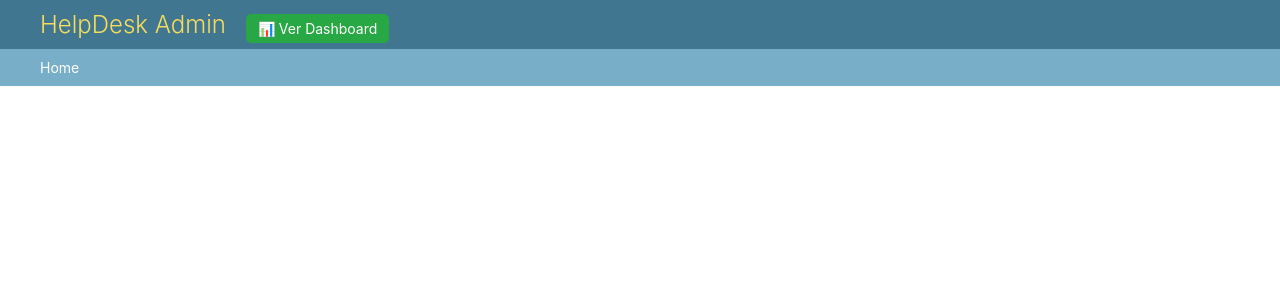
After one commit to restsistemas2-dotcom/helpdesk, a Django app: template tickets/templates/admin/base_site.html in a window 1280 px wide. The commit adds this page. Shown: the top 300 px of the page. Run offline with Django 4.2, Linux system fonts and the light colour scheme; the template is opened without the code that fills it, so the values that code supplies are empty.

Commit message:
dashboard button only in admin

```diff
--- /dev/null
+++ b/tickets/templates/admin/base_site.html
@@ -0,0 +1,20 @@
+{% extends "admin/base.html" %}
+
+{% block branding %}
+<h1 id="site-name">
+    HelpDesk Admin
+</h1>
+
+<div style="margin-top:10px;">
+    <a href="/dashboard/" style="
+        background:#28a745;
+        color:white;
+        padding:6px 12px;
+        border-radius:5px;
+        text-decoration:none;
+        font-size:14px;
+    ">
+        📊 Ver Dashboard
+    </a>
+</div>
+{% endblock %}
--- a/tickets/templates/tickets/crear.html
+++ b/tickets/templates/tickets/crear.html
@@ -69,7 +69,6 @@
 
 <div class="top-bar">
    Usuario: {{ request.user.username }}
-	<a href="{% url 'dashboard' %}" class="btn-dashboard">📊 Dashboard</a>
     <a href="{% url 'logout' %}">Cerrar sesión</a>
 </div>
 		<style>
--- a/tickets/views.py
+++ b/tickets/views.py
@@ -17,7 +17,10 @@ from datetime import timedelta
 
 from .models import Ticket
 
-@login_required
+def es_admin(user):
+    return user.is_staff
+
+@user_passes_test(es_admin)
 def dashboard(request):
     perfil = getattr(request.user, 'perfil', None)
 
```
